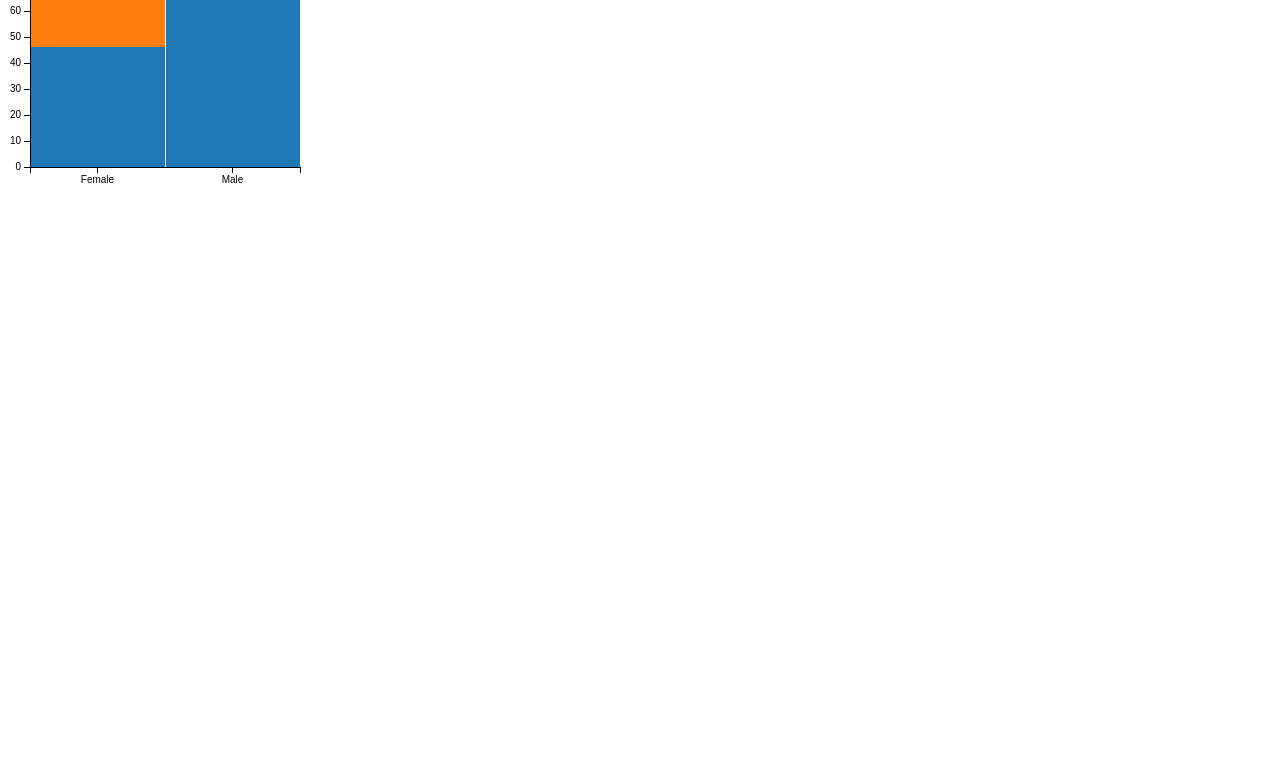
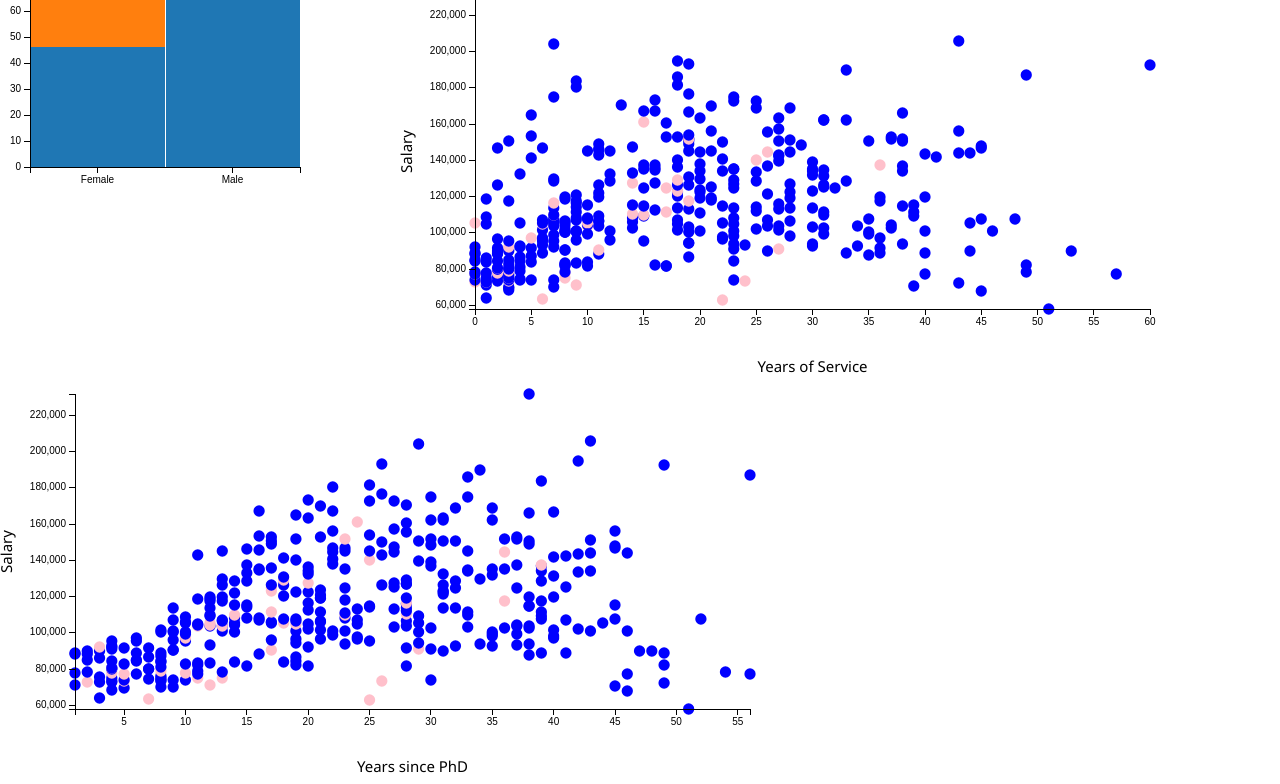
Before and after one commit to rory81/dashboarding, a plain HTML site: page index.html in a window 1280 px wide. Shown: the part 456-1240 px from the top of the page. Before the commit the page ends 800 px from the top, so only its background shows below. Drawn offline with Linux system fonts and the light colour scheme.

Commit message:
result after salary correlations

```diff
--- a/index.html
+++ b/index.html
@@ -27,6 +27,8 @@
     <div id='rank-distribution'></div>
     <div class='number-box' id='percent-of-women-professors'></div>
     <div class='number-box' id='percent-of-men-professors'></div>
+    <div id='service-salary'></div>
+    <div id='phd-salary'></div>
 
 
 </body>
--- a/static/js/graph.js
+++ b/static/js/graph.js
@@ -7,6 +7,8 @@ function makeGraphs(error, salaryData) {
 
     salaryData.forEach(function(d) {
         d.salary = parseInt(d.salary); //making salary integers instead of text
+        d.yrs_service = parseInt(d['yrs.service']);
+        d.yrs_since_phd = parseInt(d['yrs.since.phd']);
     })
 
     show_discipline_selector(ndx);
@@ -17,6 +19,9 @@ function makeGraphs(error, salaryData) {
     show_gender_balance(ndx);
     show_average_salary(ndx);
     show_rank_distribution(ndx);
+
+    show_service_to_salary_correlation(ndx);
+    show_phd_to_salary_correlation(ndx);
 
     dc.renderAll();
 }
@@ -189,3 +194,75 @@ function show_rank_distribution(ndx) {
         .legend(dc.legend().x(320).y(20).itemHeight(15).gap(5))
         .margins({ top: 10, right: 100, bottom: 30, left: 30 });
 }
+
+function show_service_to_salary_correlation(ndx){
+
+    var genderColors = d3.scale.ordinal()
+        .domain(['female','Male'])
+        .range(['pink','blue']);
+
+    var yearsDim = ndx.dimension(dc.pluck('yrs_service')); //for the bounds on the x-axis min and max_year
+    var experienceDim = ndx.dimension(function(d){
+        return [d.yrs_service,d.salary,d.rank,d.sex];
+    });
+    var experienceSalaryGroup = experienceDim.group();
+
+    var minYears = yearsDim.bottom(1)[0].yrs_service;
+    var maxYears = yearsDim.top(1)[0].yrs_service;
+
+    dc.scatterPlot('#service-salary')
+        .width(800)
+        .height(400)
+        .x(d3.scale.linear().domain([minYears,maxYears]))
+        .brushOn(false)
+        .symbolSize(10)
+        .clipPadding(10) //leaves room on the top
+        .xAxisLabel('Years of Service')
+        .yAxisLabel('Salary')
+        .title(function(d) { // will be shown when you hover over a data dot
+            return d.key[2] + ' earned '+ d.key[1];
+        })
+        .colorAccessor(function(d){
+            return d.key[3];
+        })
+        .colors(genderColors)
+        .dimension(experienceDim)
+        .group(experienceSalaryGroup)
+        .margins({top:10, right:50, bottom:75, left:75});
+}
+
+function show_phd_to_salary_correlation(ndx){
+
+    var genderColors = d3.scale.ordinal()
+        .domain(['female','Male'])
+        .range(['pink','blue']);
+
+    var phdYearsDim = ndx.dimension(dc.pluck('yrs_since_phd')); //for the bounds on the x-axis min and max_year
+    var phdExperienceDim = ndx.dimension(function(d){
+        return [d.yrs_since_phd,d.salary,d.rank,d.sex];
+    });
+    var phdExperienceSalaryGroup = phdExperienceDim.group();
+
+    var minPhdYears = phdYearsDim.bottom(1)[0].yrs_since_phd;
+    var maxPhdYears = phdYearsDim.top(1)[0].yrs_since_phd;
+
+    dc.scatterPlot('#phd-salary')
+        .width(800)
+        .height(400)
+        .x(d3.scale.linear().domain([minPhdYears,maxPhdYears]))
+        .brushOn(false)
+        .symbolSize(10)
+        .clipPadding(10) //leaves room on the top
+        .xAxisLabel('Years since PhD')
+        .yAxisLabel('Salary')
+        .title(function(d) { // will be shown when you hover over a data dot
+            return d.key[2] + ' earned '+ d.key[1];
+        })
+        .colorAccessor(function(d){
+            return d.key[3];
+        })
+        .colors(genderColors)
+        .dimension(phdExperienceDim)
+        .group(phdExperienceSalaryGroup)
+        .margins({top:10, right:50, bottom:75, left:75});
+}
```
